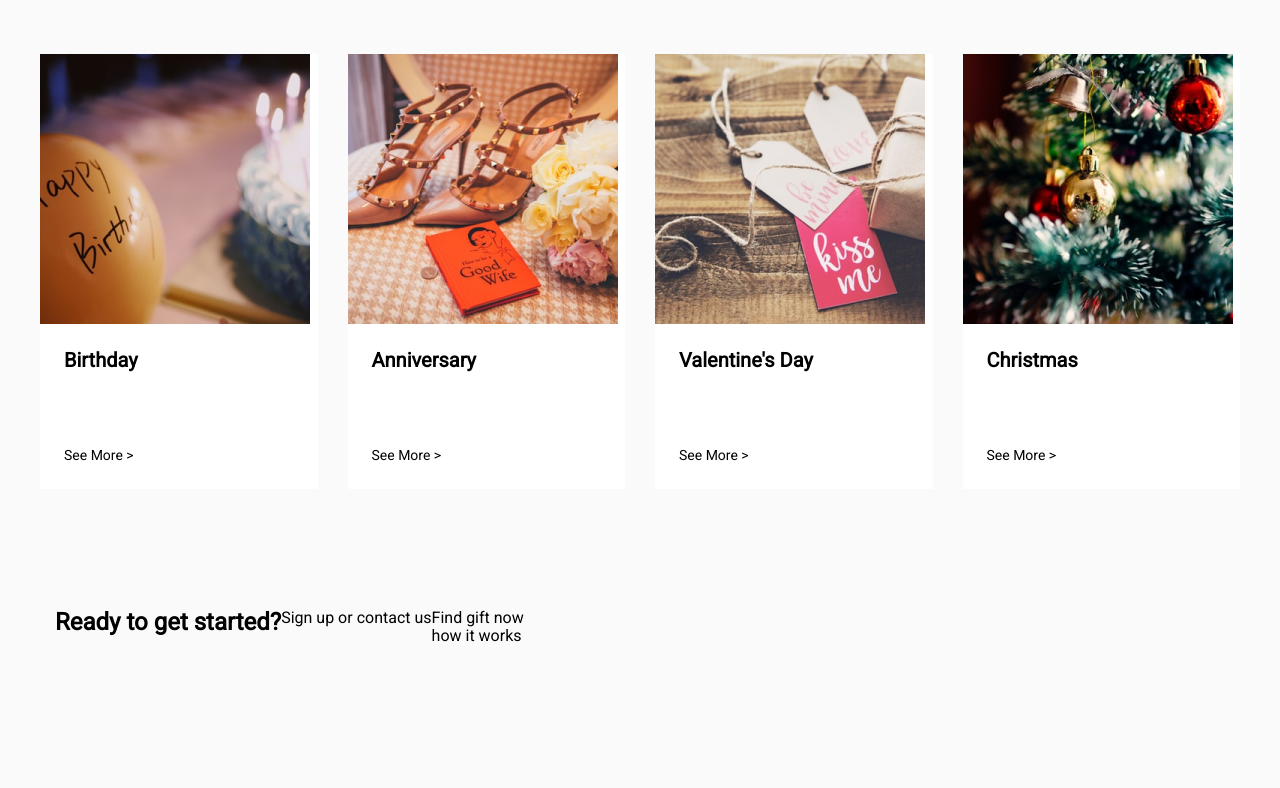
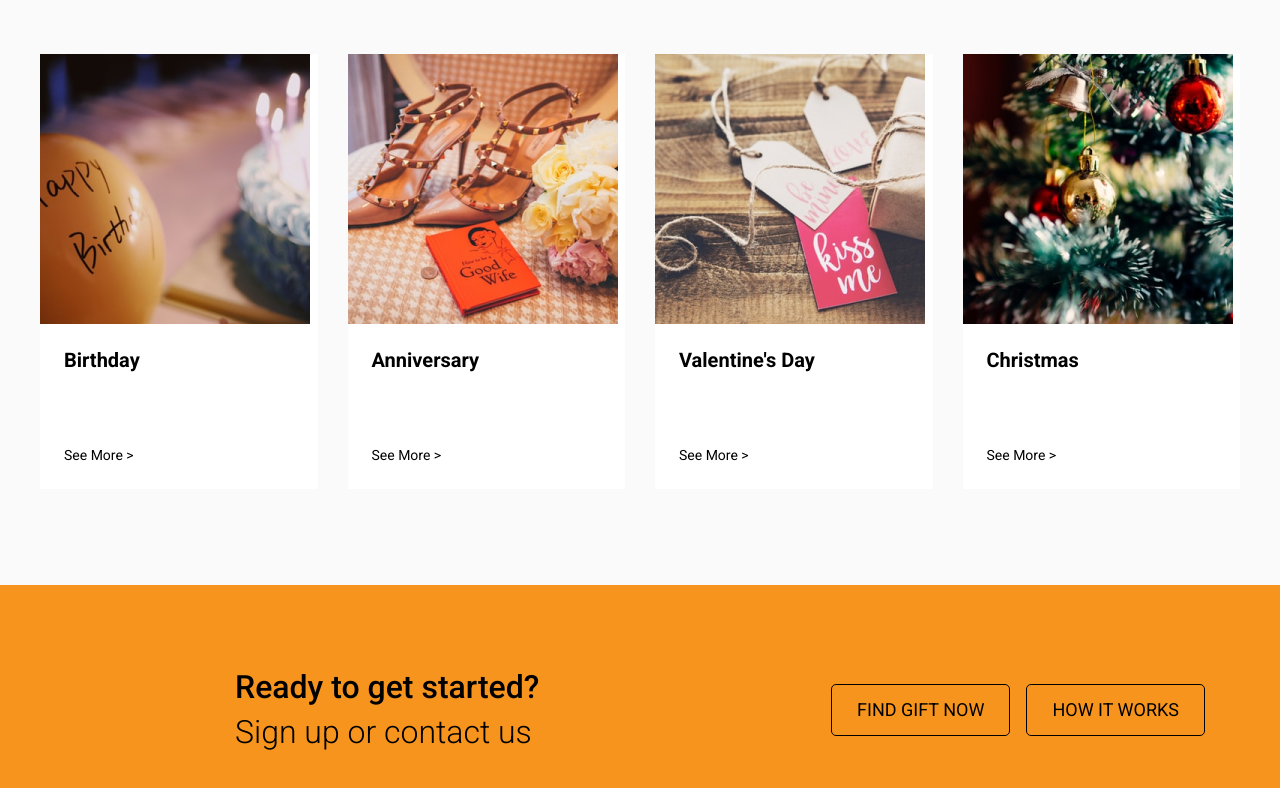
Before and after one commit to VladZhyrnyi/practice-freebie, a plain HTML site: page index.html in a window 1280 px wide. Shown: the part 1358-2146 px from the top of the page. Before the commit the page ends 2004 px from the top, so only its background shows below. Drawn offline with nearby package versions, Linux system fonts and the light colour scheme.

Commit message:
add styles

```diff
--- a/css/styles.css
+++ b/css/styles.css
@@ -140,6 +140,7 @@ body {
 
   font-size: 56px;
   line-height: calc(69 / 56);
+  font-weight: 500;
   margin-bottom: 36px;
 }
 
@@ -196,7 +197,7 @@ body {
 }
 
 .gifts-section .sec-container {
-  padding: 96px 0 120px;
+  padding: 96px 0;
   text-align: center;
 }
 
@@ -239,6 +240,37 @@ body {
 
 /* -------------------- Start section -------------------- */
 
-.start-section .sec-container {
-    display:flex
+.start-section .container {
+  padding: 80px 235px 70px;
+  background-color: var(--accent-color);
 }
+
+.start-content-wrapper {
+  display: flex;
+  justify-content: space-between;
+  align-items: center;
+}
+
+.start-text-wrapper {
+}
+
+.start-title {
+  font-size: 32px;
+  line-height: 1.4;
+  font-weight: 500;
+}
+
+.start-text {
+  font-size: 32px;
+  line-height: 1.4;
+  font-weight: 300;
+}
+
+.start-list {
+  display: flex;
+  gap: 16px;
+}
+
+.start-btn {
+    padding: 14px 25px;
+}
--- a/index.html
+++ b/index.html
@@ -8,7 +8,7 @@
     <link rel="preconnect" href="https://fonts.googleapis.com" />
     <link rel="preconnect" href="https://fonts.gstatic.com" crossorigin />
     <link
-      href="https://fonts.googleapis.com/css2?family=Homemade+Apple&family=Roboto&display=swap"
+      href="https://fonts.googleapis.com/css2?family=Homemade+Apple&family=Roboto:wght@300;400;500;700&display=swap"
       rel="stylesheet" />
     <link
       rel="stylesheet"
@@ -84,6 +84,8 @@
         </div>
       </section>
 
+      <!-- Gifts section -->
+
       <section class="gifts-section">
         <div class="sec-container">
           <h2 class="gift-title">Gifts for all Occasions</h2>
@@ -130,14 +132,25 @@
           </ul>
         </div>
       </section>
+
+      <!-- Start section -->
+
       <section class="start-section">
-        <div class="sec-container">
-          <h2>Ready to get started?</h2>
-          <p>Sign up or contact us</p>
-          <ul>
-            <li><a href="#">Find gift now</a></li>
-            <li><a href="#">how it works</a></li>
-          </ul>
+        <div class="container">
+          <div class="start-content-wrapper">
+            <div class="start-text-wrapper">
+              <h2 class="start-title">Ready to get started?</h2>
+              <p class="start-text">Sign up or contact us</p>
+            </div>
+            <ul class="start-list">
+              <li class="start-list-item">
+                <a href="#" class="start-btn btn">Find gift now</a>
+              </li>
+              <li class="start-list-item">
+                <a href="#" class="start-btn btn">how it works</a>
+              </li>
+            </ul>
+          </div>
         </div>
       </section>
     </main>
```
